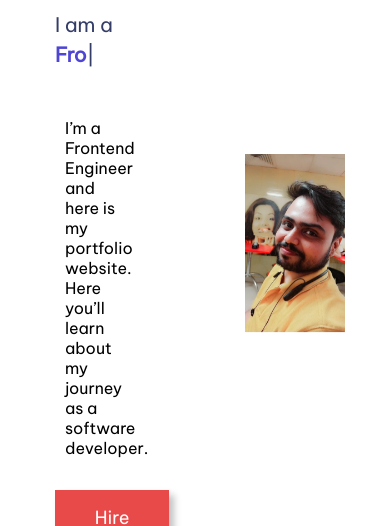
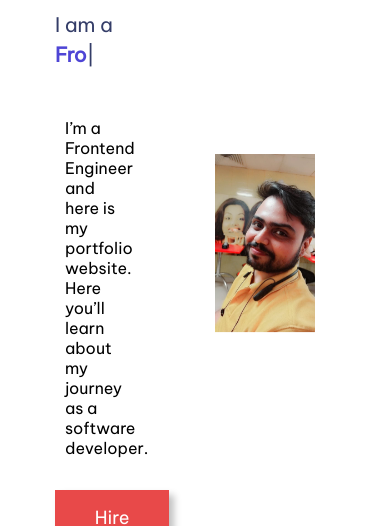
Before and after one commit to Abhay2k23/Portfolio_Website, a plain HTML site: page index.html in a window 390 px wide. Shown: the part 318-844 px from the top of the page. Drawn offline with nearby package versions, Linux system fonts and the light colour scheme.

Commit message:
nedia query 3 hero section image

```diff
--- a/Portfolio.css
+++ b/Portfolio.css
@@ -651,11 +651,11 @@ input {
     position: relative;
     top: 50px;
     display: block;
-    padding: 60px 100px;
+    padding: 40px 80px;
   }
   .user-image img {
     position: relative;
-    right: 40px;
+    right: 50px;
     width: 100px;
   }
 }
```
